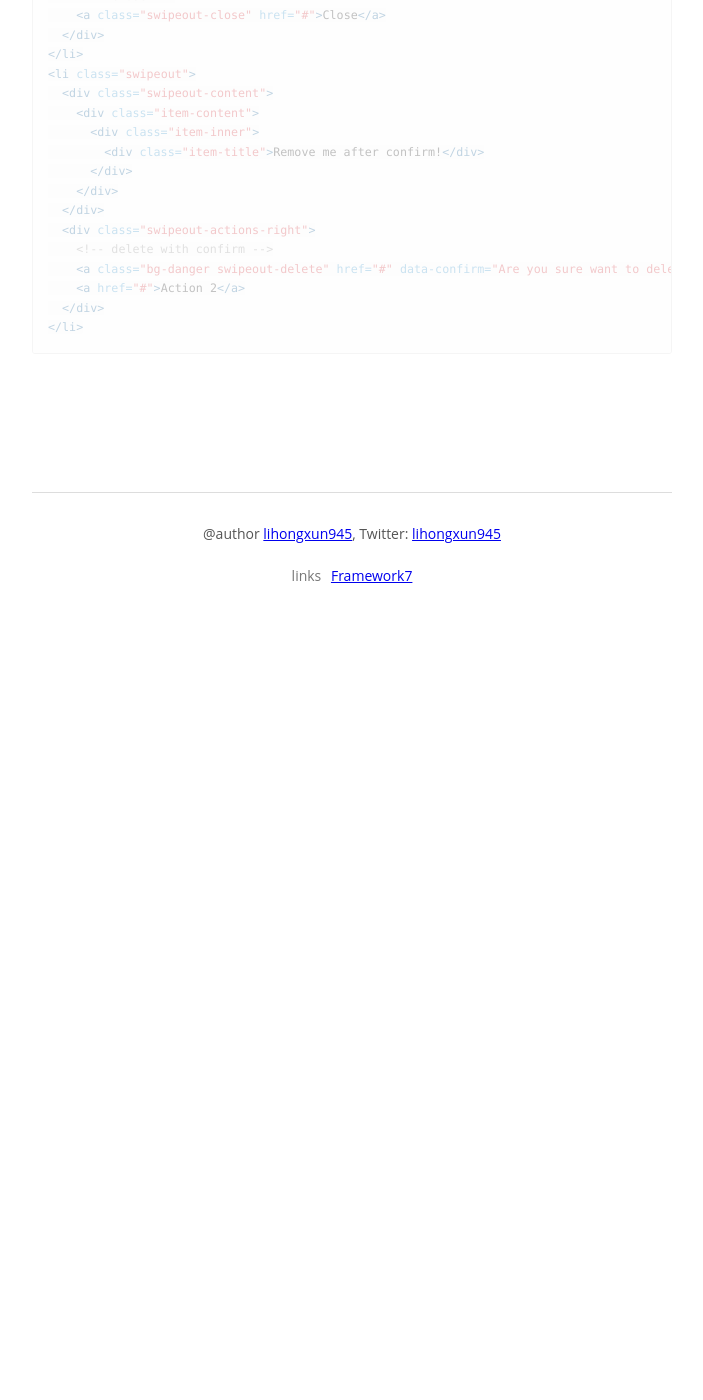
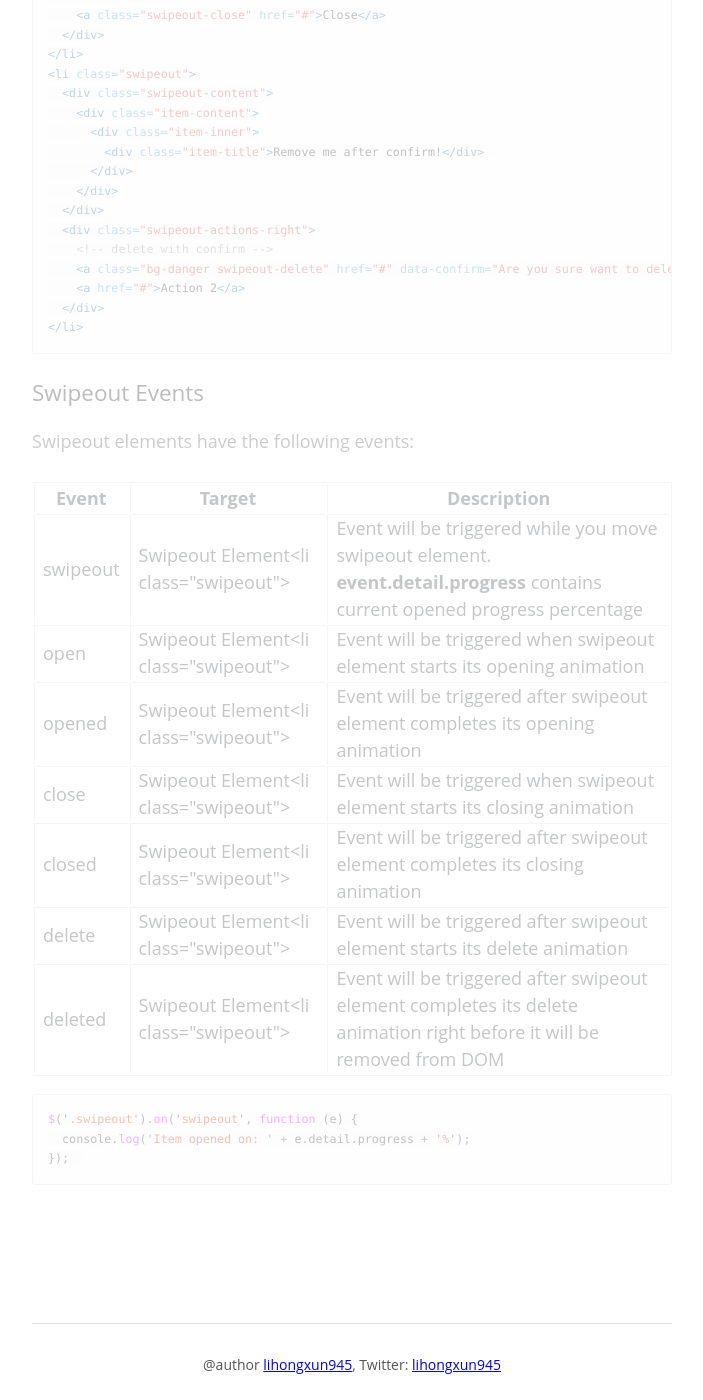
Before and after one commit to lihongxun945/light7-cn, a Jekyll site: the page built from docs/extends.html, in a window 1280 px wide and 1400 px high, scrolled down 5352 px. Shown: the whole window, without its empty margins (181-884 px from the left). Built offline with Jekyll 4.4.1, drawn with Linux system fonts in a browser that asks for light colours; a style sheet for code colours, icons or effects is not loaded; before the commit the page ends 5982 px from its top, so only the background shows below that.

Commit message:
update swipeout docs

```diff
--- a/docs/_includes/_components/swipeout.html
+++ b/docs/_includes/_components/swipeout.html
@@ -85,4 +85,62 @@
 </li>
 {% endhighlight %}
 
+
+  <h3>Swipeout Events</h3>
+
+  <p>Swipeout elements have the following events:</p>
+
+  <table class="events-table">
+    <thead>
+      <tr>
+        <th>Event</th>
+        <th>Target</th>
+        <th>Description</th>
+      </tr>
+    </thead>
+    <tbody>
+      <tr>
+        <td>swipeout</td>
+        <td>Swipeout Element<span>&lt;li class="swipeout"&gt;</span></td>
+        <td>Event will be triggered while you move swipeout element. <b>event.detail.progress</b> contains current opened progress percentage</td>
+      </tr>
+      <tr>
+        <td>open</td>
+        <td>Swipeout Element<span>&lt;li class="swipeout"&gt;</span></td>
+        <td>Event will be triggered when swipeout element starts its opening animation</td>
+      </tr>
+      <tr>
+        <td>opened</td>
+        <td>Swipeout Element<span>&lt;li class="swipeout"&gt;</span></td>
+        <td>Event will be triggered after swipeout element completes its opening animation</td>
+      </tr>
+      <tr>
+        <td>close</td>
+        <td>Swipeout Element<span>&lt;li class="swipeout"&gt;</span></td>
+        <td>Event will be triggered when swipeout element starts its closing animation</td>
+      </tr>
+      <tr>
+        <td>closed</td>
+        <td>Swipeout Element<span>&lt;li class="swipeout"&gt;</span></td>
+        <td>Event will be triggered after swipeout element completes its closing animation </td>
+      </tr>
+      <tr>
+        <td>delete</td>
+        <td>Swipeout Element<span>&lt;li class="swipeout"&gt;</span></td>
+        <td>Event will be triggered after swipeout element starts its delete animation </td>
+      </tr>
+      <tr>
+        <td>deleted</td>
+        <td>Swipeout Element<span>&lt;li class="swipeout"&gt;</span></td>
+        <td>Event will be triggered after swipeout element completes its delete animation right before it will be removed from DOM</td>
+      </tr>
+    </tbody>
+  </table>
+
+{% highlight js %}
+$('.swipeout').on('swipeout', function (e) {
+  console.log('Item opened on: ' + e.detail.progress + '%');
+});
+{% endhighlight %}
+
 </article>
```
